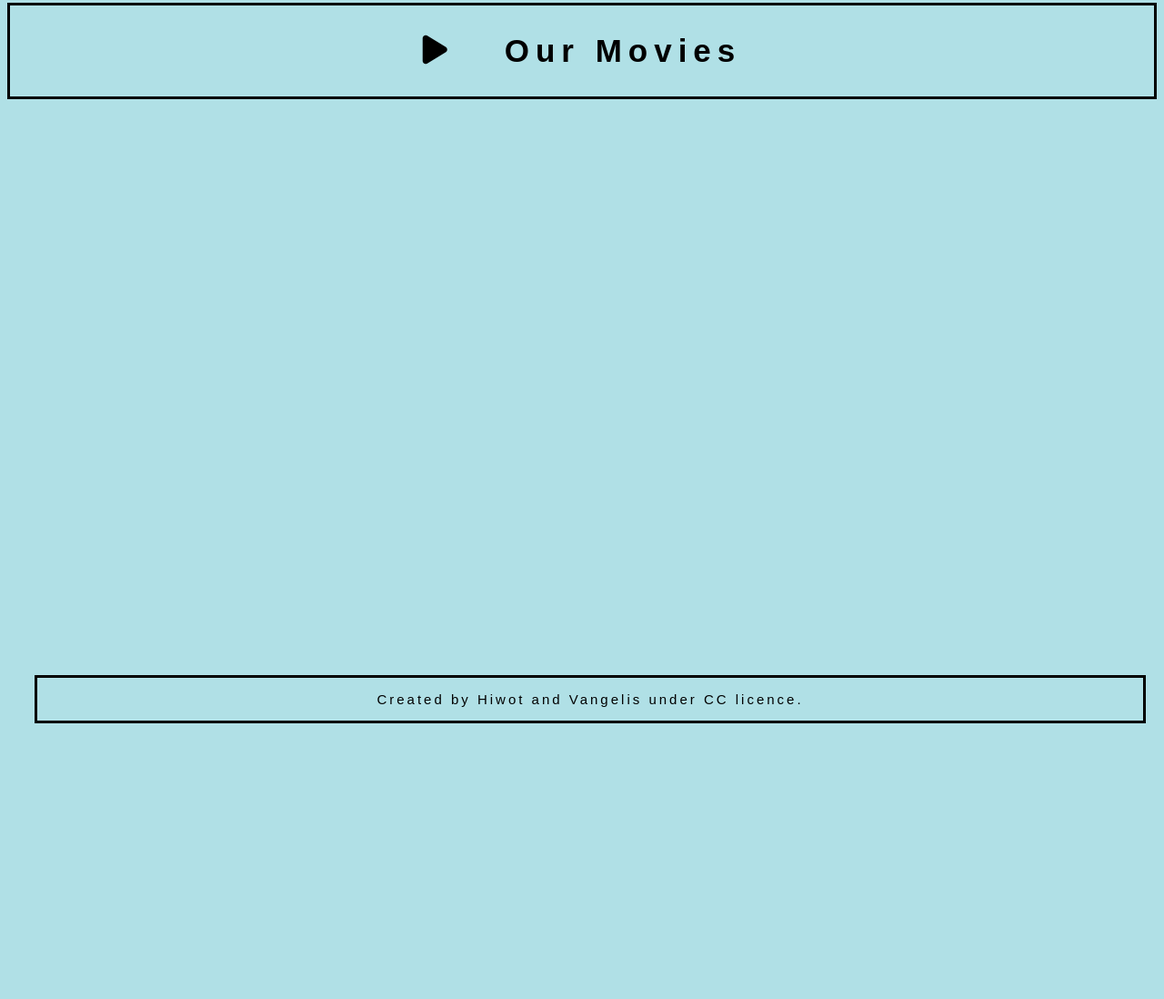
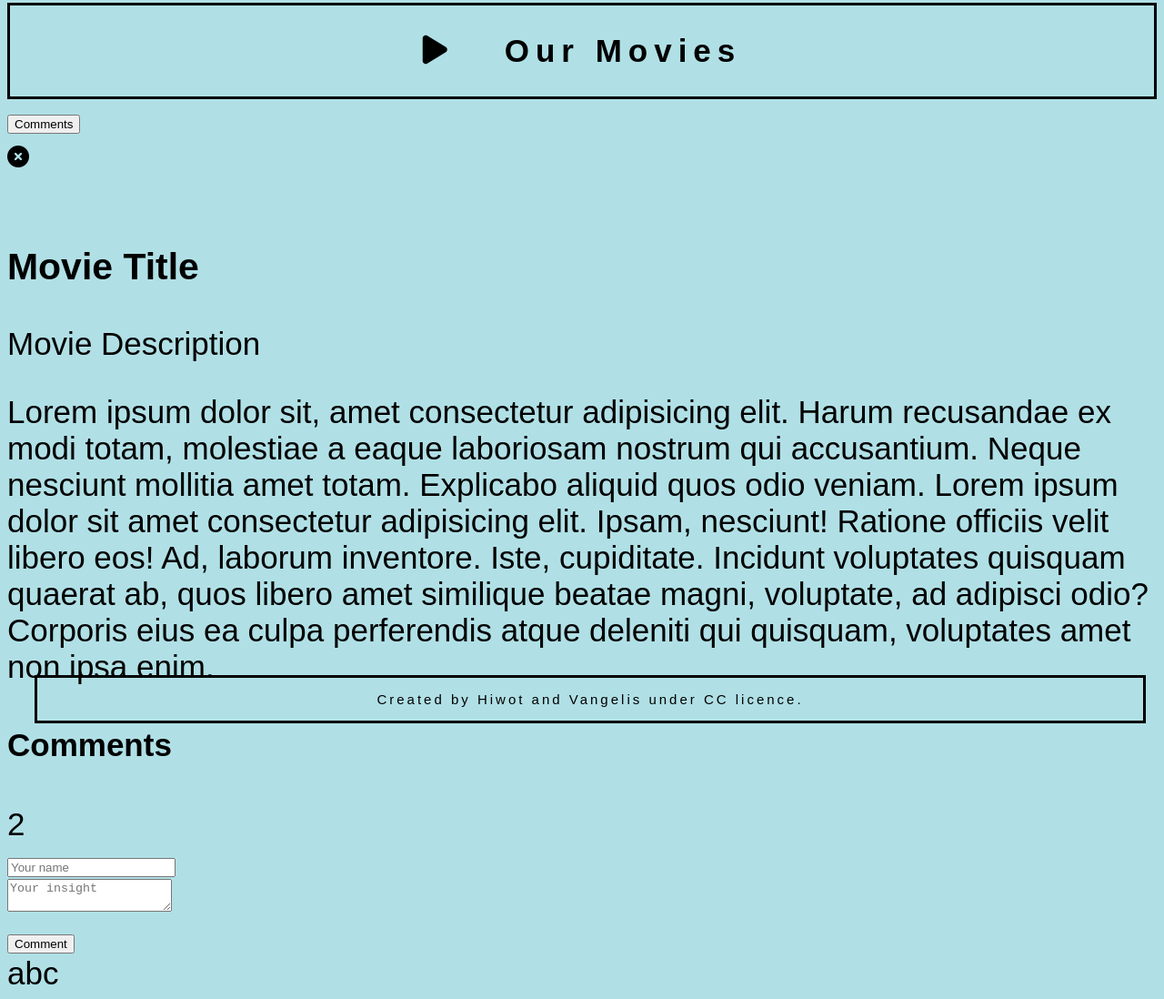
Before and after one commit to vangelif/Capstone-JS-Project, a website built with webpack: page src/index.html in a window 1280 px wide. Shown: the part 5-1103 px from the top of the page at 91% size. Before the commit the page ends 800 px from the top, so only its background shows below. Built offline with nearby package versions, Linux system fonts and the light colour scheme.

Commit message:
Adjust layout for popup

```diff
--- a/src/index.html
+++ b/src/index.html
@@ -9,17 +9,64 @@
 
     <title>Capstone Project</title>
     <link rel="stylesheet" href="style.css" />
-    <script src='https://kit.fontawesome.com/a076d05399.js' crossorigin='anonymous'></script>
-
+    <script
+      src="https://kit.fontawesome.com/a076d05399.js"
+      crossorigin="anonymous"
+    ></script>
   </head>
   <body>
-    <header>
-      <div> <i class='fas fa-play'></i></div>
-      <a href=""><span>Our Movies</span></a>
-    </header>
-    <footer>
-      Created by Hiwot and Vangelis under CC licence.
-    </footer>
+    <div class="container">
+      <header>
+        <div><i class="fas fa-play"></i></div>
+        <a href=""><span>Our Movies</span></a>
+      </header>
+      <button id="comments">Comments</button>
+      <!--popup window-->
+      <div id="popup-window">
+        <span id="close-button"
+          ><i class="fas fa-times-circle" style="font-size: 24px"></i
+        ></span>
+        <div class="popup-image"><img src="" /></div>
+        <div>
+          <h3>Movie Title</h3>
+          <p>Movie Description</p>
+          <p>
+            Lorem ipsum dolor sit, amet consectetur adipisicing elit. Harum
+            recusandae ex modi totam, molestiae a eaque laboriosam nostrum qui
+            accusantium. Neque nesciunt mollitia amet totam. Explicabo aliquid
+            quos odio veniam. Lorem ipsum dolor sit amet consectetur adipisicing
+            elit. Ipsam, nesciunt! Ratione officiis velit libero eos! Ad,
+            laborum inventore. Iste, cupiditate. Incidunt voluptates quisquam
+            quaerat ab, quos libero amet similique beatae magni, voluptate, ad
+            adipisci odio? Corporis eius ea culpa perferendis atque deleniti qui
+            quisquam, voluptates amet non ipsa enim.
+          </p>
+          <h4>Comments</h4>
+          <span id="comment-counter">2</span>
+          <!--display of past comments-->
+          <table>
+            <tbody id="table-body"></tbody>
+          </table>
+          <!--form-->
+          <form>
+            <div>
+              <input type="text" placeholder="Your name" required />
+            </div>
+            <div>
+              <textarea
+                name="comment"
+                placeholder="Your insight"
+                required
+              ></textarea>
+            </div>
+            <button type="submit">Comment</button>
+          </form>
+        </div>
+      </div>
+      <div class="bottom">abc</div>
+      <!--footer-->
+      <footer>Created by Hiwot and Vangelis under CC licence.</footer>
+    </div>
   </body>
 
   <script src="main.js"></script>
```
